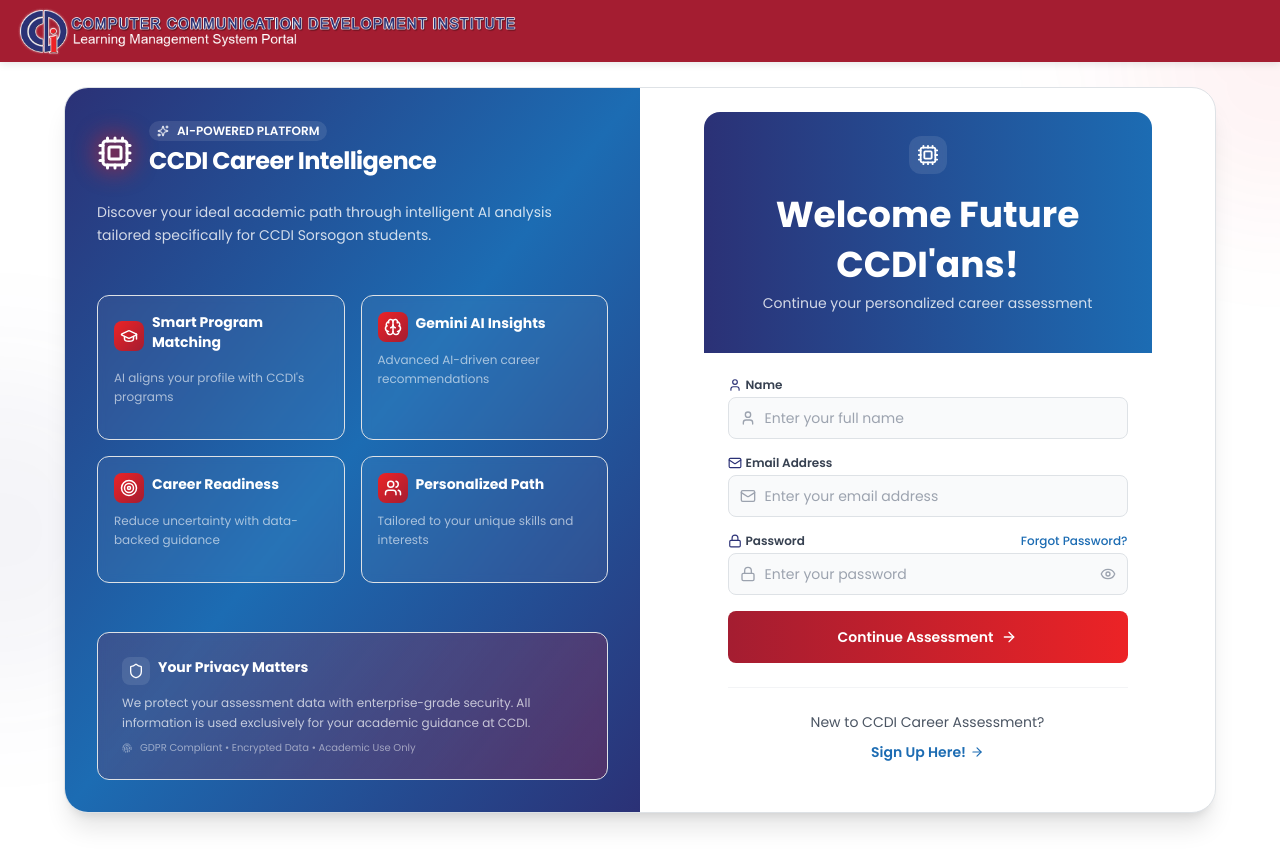
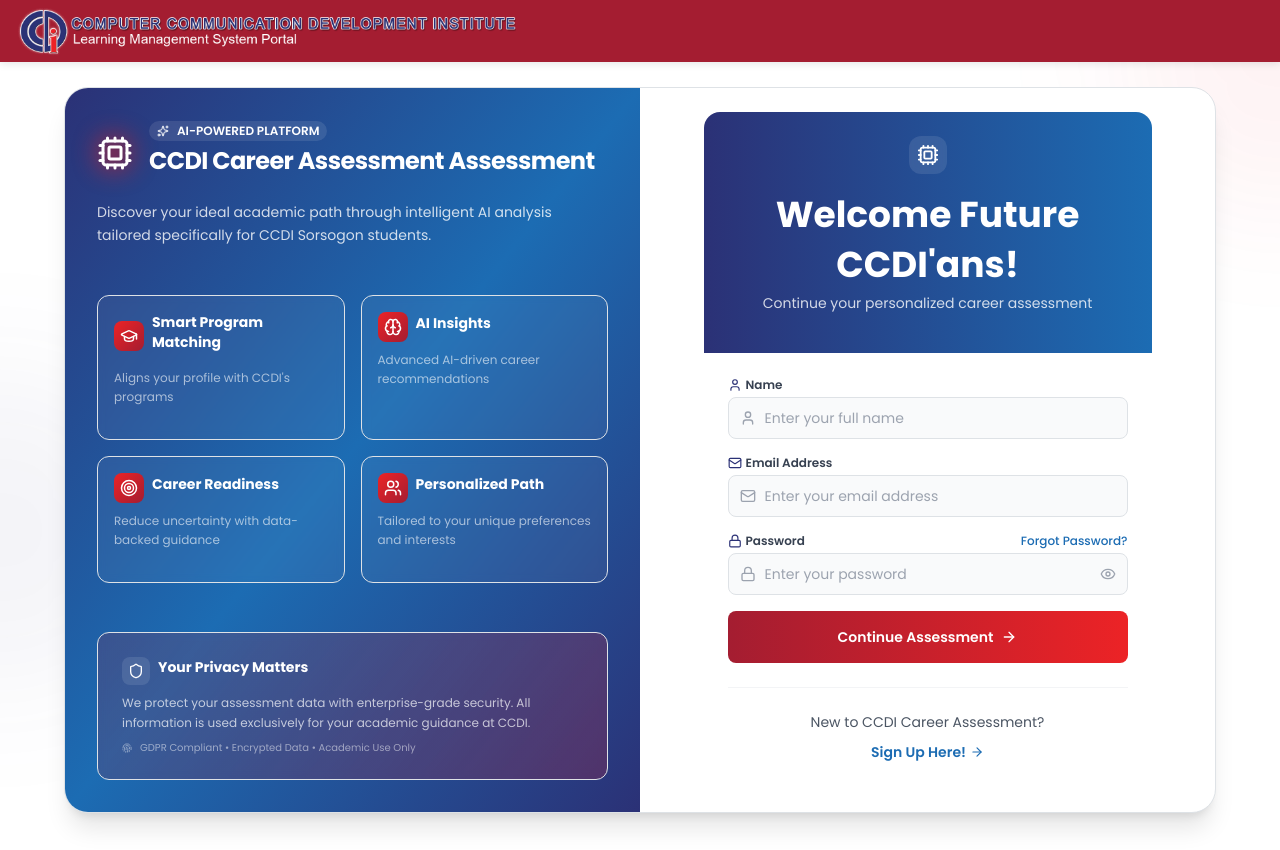
Before and after one commit to koala-bonjing/ccdi-career-assestment, a React (Vite) app in the folder frontend/: page /login in a window 1280 px wide. Built offline with nearby package versions, Linux system fonts and the light colour scheme; no server answers.

Commit message:
feat: update titles and descriptions in LoginForm and InstructionModal for clarity

```diff
--- a/frontend/src/components/Auth/LoginForm/LoginForm.tsx
+++ b/frontend/src/components/Auth/LoginForm/LoginForm.tsx
@@ -156,7 +156,7 @@
                       </span>
                     </div>
                     <h1 className="text-2xl font-bold tracking-tight">
-                      CCDI Career Intelligence
+                      CCDI Career Assessment Assessment
                     </h1>
                   </div>
                 </div>
@@ -172,11 +172,11 @@
                   {
                     icon: <GraduationCap size={18} />,
                     title: "Smart Program Matching",
-                    desc: "AI aligns your profile with CCDI's programs",
+                    desc: "Aligns your profile with CCDI's programs",
                   },
                   {
                     icon: <Brain size={18} />,
-                    title: "Gemini AI Insights",
+                    title: "AI Insights",
                     desc: "Advanced AI-driven career recommendations",
                   },
                   {
@@ -187,7 +187,7 @@
                   {
                     icon: <Users size={18} />,
                     title: "Personalized Path",
-                    desc: "Tailored to your unique skills and interests",
+                    desc: "Tailored to your unique preferences and interests",
                   },
                 ].map((feature, idx) => (
                   <div
--- a/frontend/src/components/ui/modals/instruction-modal.tsx
+++ b/frontend/src/components/ui/modals/instruction-modal.tsx
@@ -481,7 +481,7 @@
               Assessment Instructions
             </div>
             <div style={{ fontSize: 12, color: "rgba(255,255,255,0.75)", marginTop: 2 }}>
-              5 sections · 200 questions · 20–25 minutes
+              5 sections · 200 items · 20–25 minutes
             </div>
           </div>
         </Modal.Title>
```
